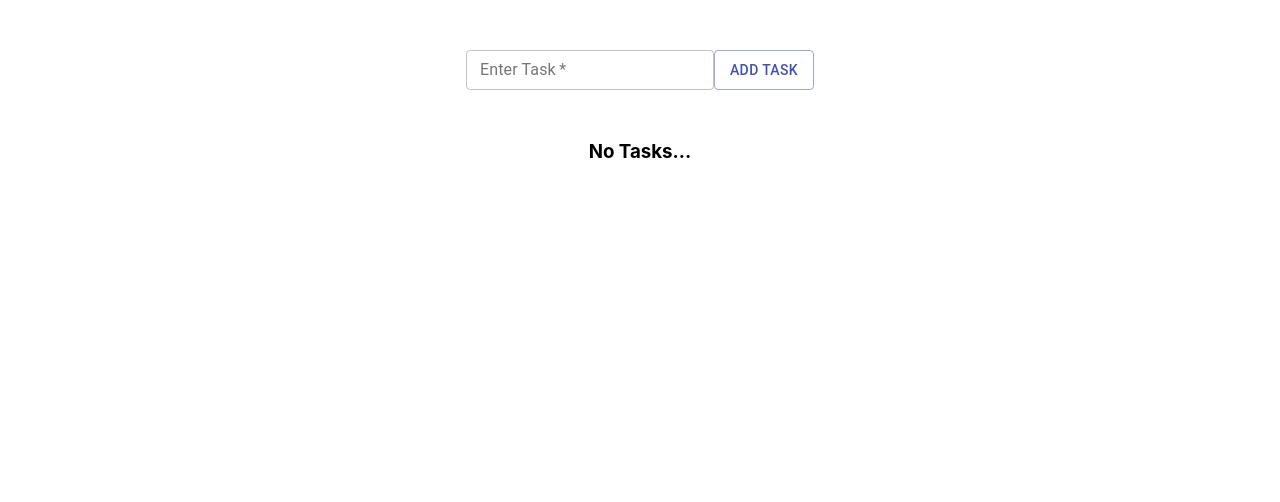
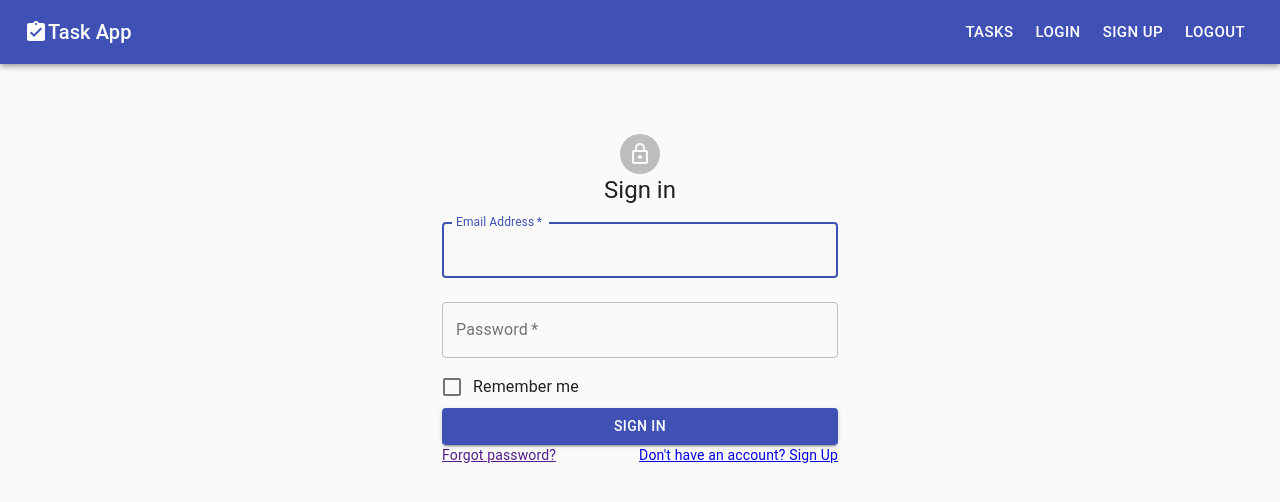
Before and after one commit to maisuradze-exceed/todoapp-react, a React (Create React App) app: page /login in a window 1280 px wide. Shown: the top 502 px of the page. Built offline with nearby package versions, Linux system fonts and the light colour scheme; no server answers.

Commit message:
added react-router made pages for login and signup.

```diff
--- a/package.json
+++ b/package.json
@@ -13,6 +13,7 @@
     "react-dom": "^16.13.1",
     "react-redux": "^7.2.0",
     "react-router": "^5.1.2",
+    "react-router-dom": "^5.1.2",
     "react-scripts": "3.4.1",
     "redux": "^4.0.5",
     "redux-thunk": "^2.3.0"
--- a/src/App.jsx
+++ b/src/App.jsx
@@ -1,13 +1,24 @@
 import React, { Component } from 'react';
-import TodoPage from './pages/TodoPage';
+import TodoPage from './components/todo/TodoPage';
+import Navbar from './components/Navbar';
+import Login from './components/login/Login';
+import SignUp from './components/signup/SignUp';
 import { Container } from '@material-ui/core';
+import { BrowserRouter as Router, Switch, Route } from 'react-router-dom';
 
 class Application extends Component {
 	render() {
 		return (
-			<Container>
-				<TodoPage />
-			</Container>
+			<Router>
+				<Navbar />
+				<Container>
+					<Switch>
+						<Route path='/' component={TodoPage} exact />
+						<Route path='/login' component={Login} exact />
+						<Route path='/signup' component={SignUp} exact />
+					</Switch>
+				</Container>
+			</Router>
 		);
 	}
 }
--- /dev/null
+++ b/src/components/Navbar.jsx
@@ -0,0 +1,55 @@
+import React from 'react';
+import { AppBar, Toolbar, Typography, Button } from '@material-ui/core';
+import { Link } from 'react-router-dom';
+import { AssignmentTurnedIn } from '@material-ui/icons/';
+import './styles/Navbar.css';
+
+class Navbar extends React.Component {
+	render() {
+		const style = {
+			color: 'white',
+		};
+
+		// <IconButton edge='start' color='inherit' aria-label='menu'>
+		// 					<MenuIcon />
+		// 				</IconButton>
+
+		return (
+			<AppBar position='static'>
+				<Toolbar id='toolbar'>
+					<div class='typography'>
+						<Typography variant='h6'>
+							<AssignmentTurnedIn />
+							Task App
+						</Typography>
+					</div>
+					<div className='navbtns'>
+						<Link to='/' style={style}>
+							<Button className='navbutton' size='large' color='inherit'>
+								Tasks
+							</Button>
+						</Link>
+						<Link to='/login' style={style}>
+							<Button className='navbutton' size='large' color='inherit'>
+								Login
+							</Button>
+						</Link>
+
+						<Link to='/signup' style={style}>
+							<Button className='navbutton' size='large' color='inherit'>
+								Sign Up
+							</Button>
+						</Link>
+						<Link to='#' style={style}>
+							<Button className='navbutton' size='large' color='inherit'>
+								Logout
+							</Button>
+						</Link>
+					</div>
+				</Toolbar>
+			</AppBar>
+		);
+	}
+}
+
+export default Navbar;
--- /dev/null
+++ b/src/components/login/Login.jsx
@@ -0,0 +1,86 @@
+import React, { Component } from 'react';
+import {
+	Avatar,
+	Button,
+	CssBaseline,
+	TextField,
+	FormControlLabel,
+	Grid,
+	Box,
+	Typography,
+	Container,
+	Checkbox,
+} from '@material-ui/core/';
+import Link from 'react-router-dom/Link';
+import LockOutlinedIcon from '@material-ui/icons/LockOutlined';
+import '../styles/Login.css';
+
+export class Login extends Component {
+	render() {
+		return (
+			<Container component='main' maxWidth='xs'>
+				<CssBaseline />
+				<div className='paper'>
+					<Avatar>
+						<LockOutlinedIcon />
+					</Avatar>
+					<Typography component='h1' variant='h5'>
+						Sign in
+					</Typography>
+					<form className='form' noValidate>
+						<TextField
+							variant='outlined'
+							margin='normal'
+							required
+							fullWidth
+							id='email'
+							label='Email Address'
+							name='email'
+							autoComplete='email'
+							autoFocus
+						/>
+						<TextField
+							variant='outlined'
+							margin='normal'
+							required
+							fullWidth
+							name='password'
+							label='Password'
+							type='password'
+							id='password'
+							autoComplete='current-password'
+						/>
+						<FormControlLabel
+							control={<Checkbox value='remember' color='primary' />}
+							label='Remember me'
+						/>
+						<Button
+							type='submit'
+							fullWidth
+							variant='contained'
+							color='primary'
+							className='sumbitbtn'
+						>
+							Sign In
+						</Button>
+						<Grid container>
+							<Grid item xs>
+								<Link href='#' variant='body2'>
+									Forgot password?
+								</Link>
+							</Grid>
+							<Grid item>
+								<Link to='/signup' variant='body2'>
+									{"Don't have an account? Sign Up"}
+								</Link>
+							</Grid>
+						</Grid>
+					</form>
+				</div>
+				<Box mt={8}></Box>
+			</Container>
+		);
+	}
+}
+
+export default Login;
--- /dev/null
+++ b/src/components/signup/SignUp.jsx
@@ -0,0 +1,82 @@
+import React, { Component } from 'react';
+import {
+	Avatar,
+	Button,
+	CssBaseline,
+	TextField,
+	Grid,
+	Typography,
+	Container,
+} from '@material-ui/core/';
+import Link from 'react-router-dom/Link';
+import LockOutlinedIcon from '@material-ui/icons/LockOutlined';
+import '../styles/Login.css';
+
+export class SignUp extends Component {
+	render() {
+		return (
+			<Container component='main' maxWidth='xs'>
+				<CssBaseline />
+				<div className='paper'>
+					<Avatar>
+						<LockOutlinedIcon />
+					</Avatar>
+					<Typography component='h1' variant='h5'>
+						Create New Account
+					</Typography>
+					<form className='form' noValidate>
+						<TextField
+							variant='outlined'
+							margin='normal'
+							required
+							fullWidth
+							id='email'
+							label='Email Address'
+							name='email'
+							autoComplete='email'
+							autoFocus
+						/>
+						<TextField
+							variant='outlined'
+							margin='normal'
+							required
+							fullWidth
+							name='password'
+							label='Password'
+							type='password'
+							id='password'
+						/>
+						<TextField
+							variant='outlined'
+							margin='normal'
+							required
+							fullWidth
+							name='repeatPassword'
+							label='Repeat Password'
+							type='password'
+							id='repeatPassword'
+						/>
+						<Button
+							type='submit'
+							fullWidth
+							variant='contained'
+							color='primary'
+							className='sumbitbtn'
+						>
+							Sign Up
+						</Button>
+						<Grid container>
+							<Grid item>
+								<Link to='/login' variant='body2'>
+									{'Already have an account? Sign in'}
+								</Link>
+							</Grid>
+						</Grid>
+					</form>
+				</div>
+			</Container>
+		);
+	}
+}
+
+export default SignUp;
--- /dev/null
+++ b/src/components/styles/Login.css
@@ -0,0 +1,6 @@
+.paper {
+	margin-top: 8px;
+	display: flex;
+	flex-direction: column;
+	align-items: center;
+}
--- /dev/null
+++ b/src/components/styles/Navbar.css
@@ -0,0 +1,19 @@
+.MuiTypography-root {
+	display: flex;
+	align-items: center;
+}
+
+.navbtns {
+	margin-left: auto;
+	display: flex;
+	align-items: center;
+	min-width: 50px;
+}
+
+.navbutton:hover {
+	background-color: rgba(0, 0, 0, 0.5) !important;
+}
+
+.MuiButton-sizeLarge {
+	width: 100% !important;
+}
--- a/src/Todo.css
+++ b/src/components/styles/Todo.css
@@ -81,6 +81,10 @@ code {
 
 .MuiButton-sizeLarge {
 	width: 50% !important;
+}
+
+.MuiContainer-root {
+	margin-top: 70px;
 }
 
 @media only screen and (max-width: 834px) {
```
Also changed, not shown: src/components/todo/TodoPage.jsx (renamed from src/pages/TodoPage.jsx, +4 -4 lines), 1 other file (tests, documents, lock files or other folders).
